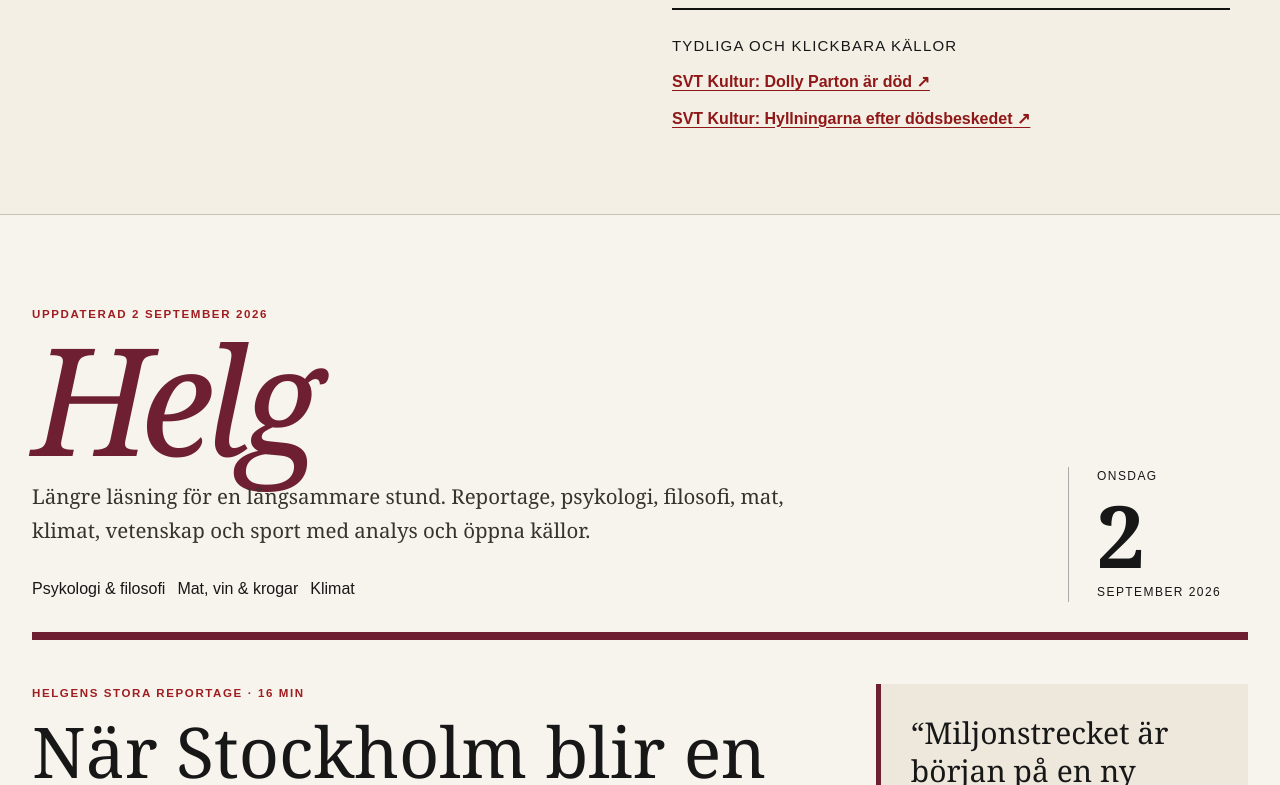
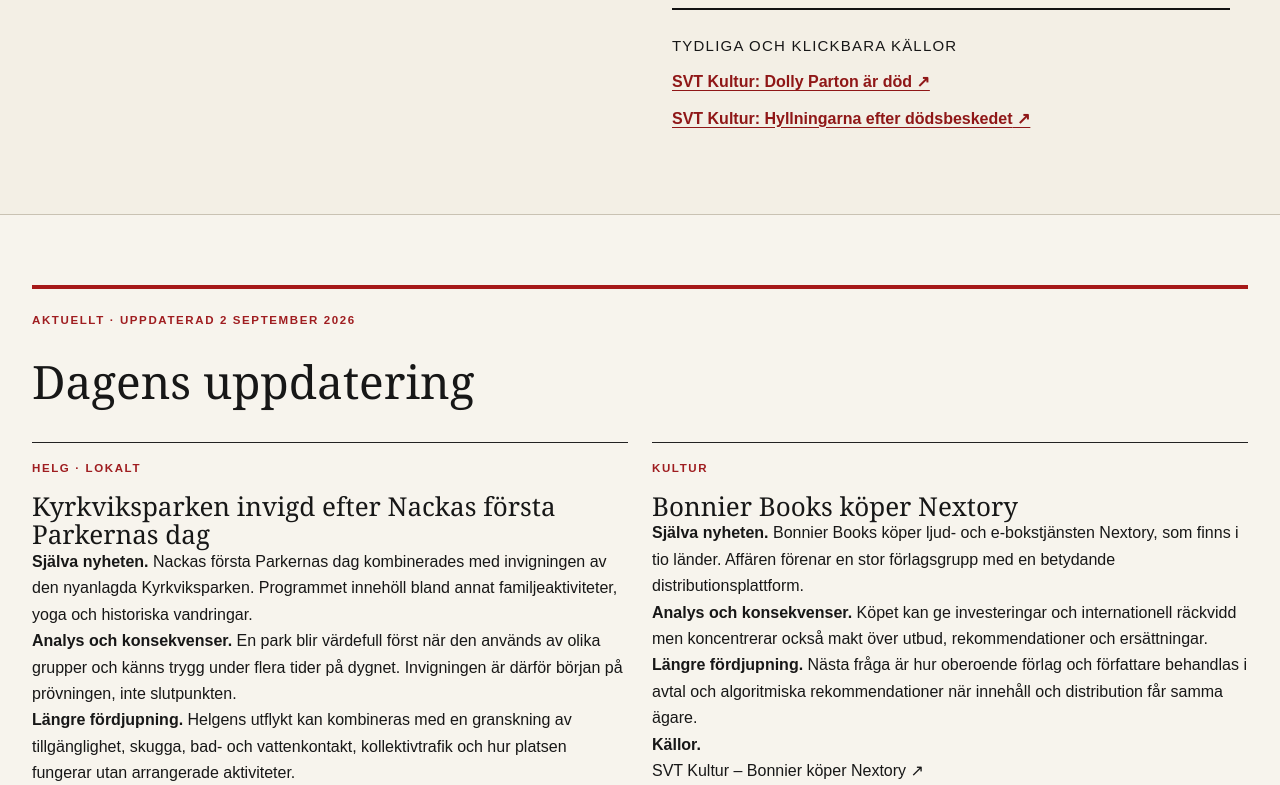
Before and after one commit to Djurgarden2019/NackaSidan-2026, a Next.js app: page /helg in a window 1280 px wide. Shown: the part 908-1693 px from the top of the page. Built offline with nearby package versions, Linux system fonts and the light colour scheme.

Commit message:
Lägg till dagsuppdatering på helg

```diff
--- a/app/helg/page.tsx
+++ b/app/helg/page.tsx
@@ -1,3 +1,4 @@
+import DailyDeskUpdate from '../../components/DailyDeskUpdate';
 import type { Metadata } from 'next';
 import Link from 'next/link';
 import { weekendArticles } from '../../content/weekend';
@@ -6,7 +7,7 @@ export const metadata: Metadata = { title: 'Helg', description: 'NackaSidans lä
 
 export default function WeekendPage() {
   const [lead, ...articles] = weekendArticles;
-  return <main><div className="shell weekend-desk">
+  return <main><DailyDeskUpdate desk="helg"/><div className="shell weekend-desk">
     <header className="weekend-head"><div><div className="kicker">Uppdaterad 2 september 2026</div><h1>Helg</h1><p className="lead">Längre läsning för en långsammare stund. Reportage, psykologi, filosofi, mat, klimat, vetenskap och sport med analys och öppna källor.</p><nav aria-label="Helgavdelningar" style={{display:'flex',flexWrap:'wrap',gap:12,marginTop:22}}><a href="#psykologi-filosofi">Psykologi & filosofi</a><a href="#mat">Mat, vin & krogar</a><a href="#klimat">Klimat</a></nav></div><div className="weekend-date"><span>Onsdag</span><strong>2</strong><span>september 2026</span></div></header>
     <section className="weekend-cover"><div><div className="kicker">{lead.section} · {lead.readingTime}</div><h2><Link href={`/helg/${lead.slug}`}>{lead.title}</Link></h2><p className="lead">{lead.intro}</p><Link className="button" href={`/helg/${lead.slug}`}>Läs helgens huvudreportage</Link></div><blockquote>“Miljonstrecket är början på en ny planeringsfas, inte slutet på Stockholms tillväxtberättelse.”</blockquote></section>
     <section className="weekend-grid" aria-label="Helgens artiklar">{articles.map((article, index) => <article id={article.section === 'Mat' ? 'mat' : article.section === 'Klimat' ? 'klimat' : article.section === 'Psykologi & filosofi' ? 'psykologi-filosofi' : undefined} key={article.slug} className={index === 0 ? 'weekend-card weekend-card-wide' : 'weekend-card'}><div className="kicker">{article.section} · {article.readingTime}</div><h2><Link href={`/helg/${article.slug}`}>{article.title}</Link></h2><p>{article.intro}</p><Link className="text-link" href={`/helg/${article.slug}`}>Läs långläsningen →</Link></article>)}</section>
```
